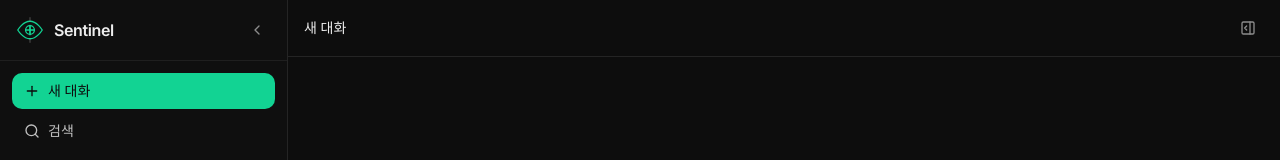
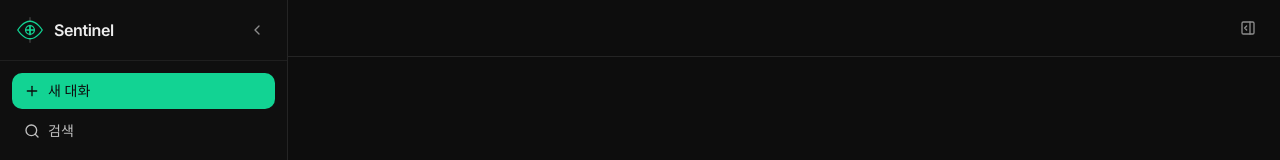
Before and after one commit to genieee7/sentinel-ai, a Next.js app in the folder frontend/: page / in a window 1280 px wide. Shown: the top 160 px of the page. Built offline with nearby package versions, Linux system fonts and the light colour scheme.

Commit message:
modified header

```diff
--- a/frontend/components/chat-area.tsx
+++ b/frontend/components/chat-area.tsx
@@ -320,12 +320,10 @@ export function ChatArea({
     <div className="flex h-full flex-col">
       <div className="flex shrink-0 items-center justify-between border-b border-border px-4 py-3">
         <div className="flex items-center gap-2">
-          {selectedChatId ? (
+          {selectedChatId && (
             <h1 className="text-sm font-medium text-foreground">
               {sampleMessages[0]?.content.slice(0, 40)}...
             </h1>
-          ) : (
-            <h1 className="text-sm font-medium text-foreground">새 대화</h1>
           )}
         </div>
         <button
```
Also changed, not shown: 1 other file (tests, documents, lock files or other folders).
